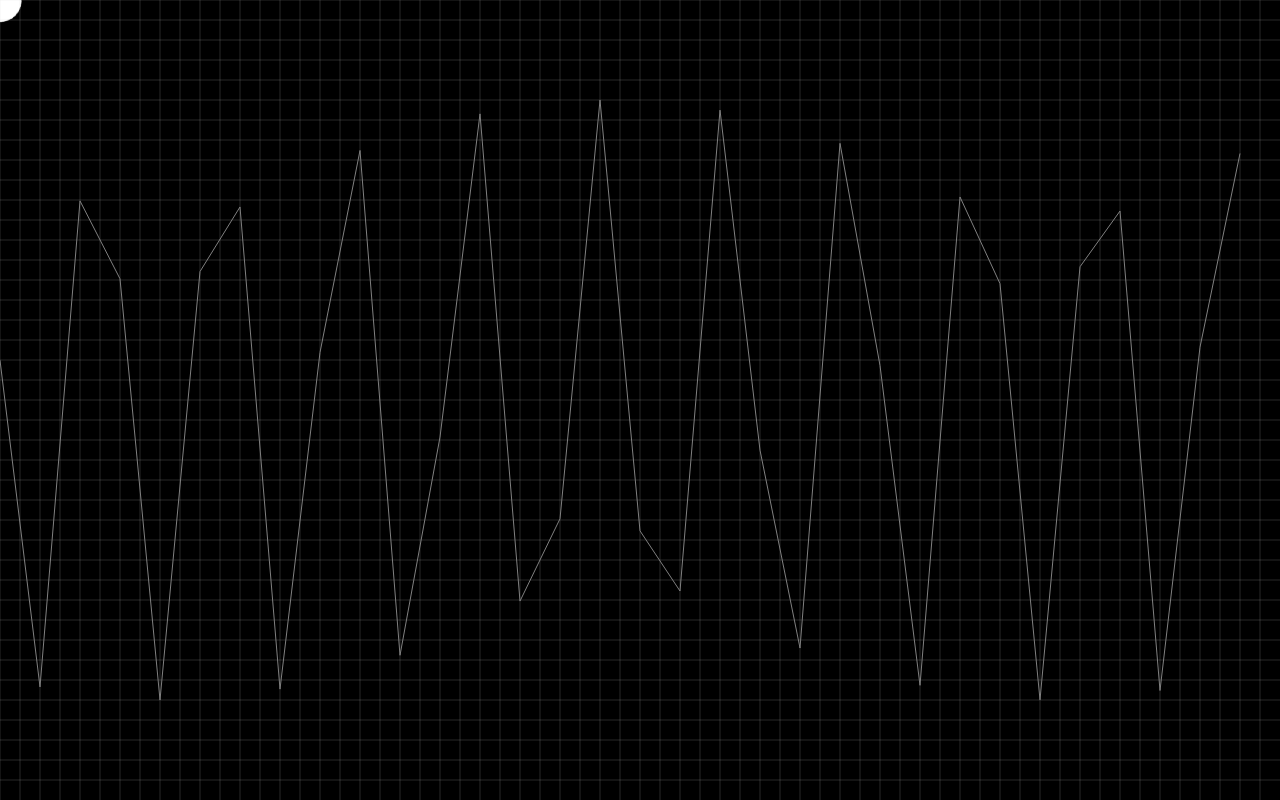
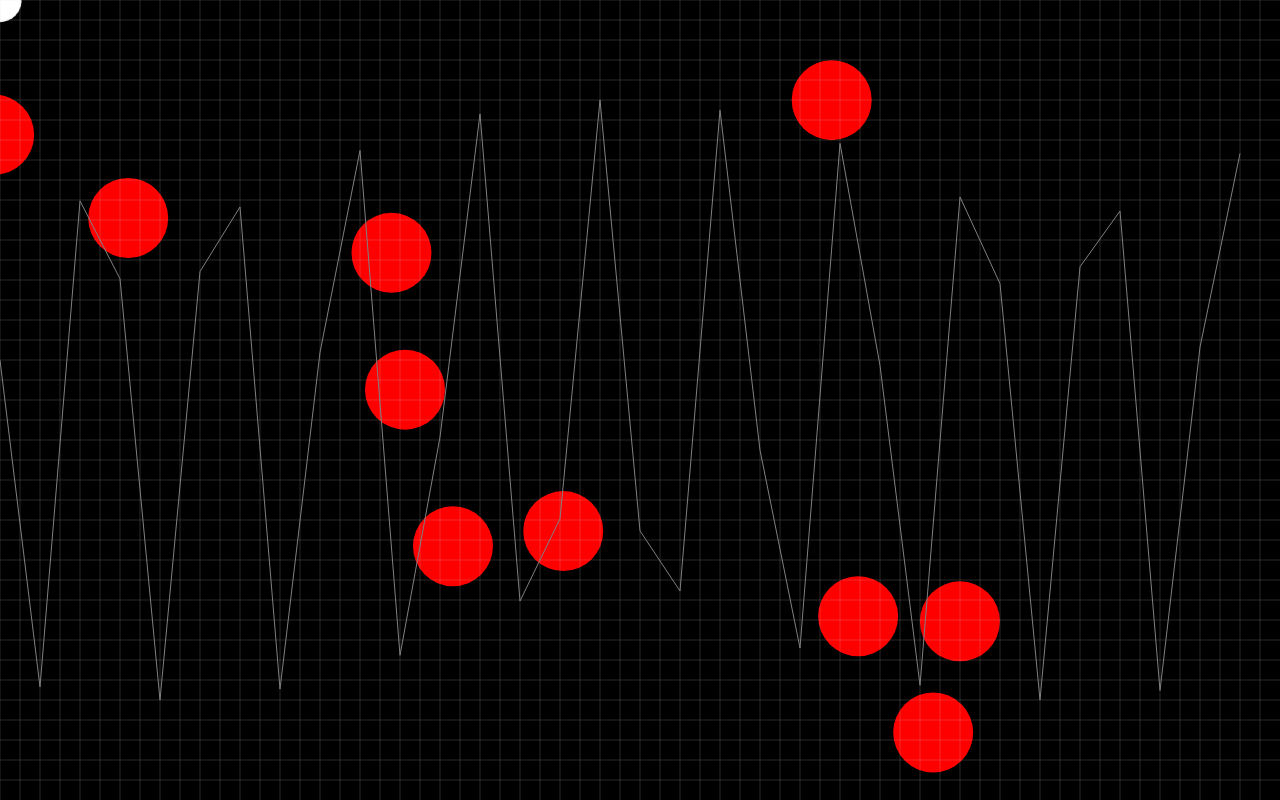
Before and after one commit to 72sevenzy2/ethereal.js, a website: page entry/test.html in a window 1280 px wide. Drawn offline with Linux system fonts and the light colour scheme.

Commit message:
Added 2d collisions: fixing circles getting stuck inside walls

```diff
--- a/entry/test.html
+++ b/entry/test.html
@@ -32,16 +32,17 @@
     import { cursorParticles } from "../main/effects/cursorParticles.js";
     import { gridHover } from "../main/effects/gridHover.js";
     import { Particles } from "../main/effects/particle.js";
+    import { circle } from "../main/effects/circles.js";
 
     ethereal({
       element: "#canvas",
       effects: [
+        new circle({amount: 10, color: "black"}),
         hideCursor({ element: "#canvas", color: "white", strength: 0.4 }),
-        new Particles({amount: 1000}),
         hideCursor({}),
-        cursorParticles({speed: 10, amount: 100, minRadius: 10, maxRadius: 20}),
+        cursorParticles({ speed: 10, amount: 100, minRadius: 10, maxRadius: 20 }),
         gridHover({ spacing: 20, growSpeed: 20, growAmount: 10, fadeSpeed: 0.02 }),
-        wave({ waveLength: 0.05,  intensity: 15, curvature: 40})
+        wave({ waveLength: 0.05, intensity: 15, curvature: 40 })
       ]
     });
   </script>
--- a/main/effects/circles.js
+++ b/main/effects/circles.js
@@ -1,12 +1,64 @@
 export class circle {
-    constructor({ radius = 40, positionX = 12, positionY = 72, velocityX = 10, velocityY = 10 }) {
+    constructor({ amount = 10, radius = 40, positionX = 70, positionY = 72, velocityX = 10, velocityY = 10 } = {}) {
+        this.circles = [];
         this.radius = radius;
         this.positionX = positionX;
         this.velocityX = velocityX;
+        this.amount = amount;
         this.velocityY = velocityY;
         this.positionY = positionY;
+        let circleObj;
+        for (let i = 0; i < this.amount; i++) {
+            circleObj = {
+                positionX: this.positionX + Math.random() * 100,
+                positionY: this.positionY + Math.random() * 100,
+                velocityX: this.velocityX,
+                velocityY: this.velocityY
+            };
+            this.circles.push(circleObj);
+        }
     }
     update(ctx, state) {
+        for (const c of this.circles) {
+            if (c.positionX + this.radius > state.width || c.positionX - this.radius < 0) {
+                c.velocityX *= -1;
+            }
+            if (c.positionY + this.radius > state.height || c.positionY - this.radius < 0) {
+                c.velocityY *= -1;
+            }
+            c.positionX += c.velocityX;
+            c.positionY += c.velocityY;
+        }
+        // collision detection
+        for (let i = 0; i < this.circles.length; i++) {
+            for (let j = i + 1; j < this.circles.length; j++) {
+                const c1 = this.circles[i];
+                const c2 = this.circles[j];
+                const dx = c2.positionX - c1.positionX;
+                const dy = c2.positionY - c1.positionY;
+                const distance = Math.hypot(dx, dy);
+                if (distance < this.radius * 2) {
+                    // bounce
+                    c1.velocityX *= -1;
+                    c1.velocityY *= -1;
+                    c2.velocityX *= -1;
+                    c2.velocityY *= -1;
+                    const overlap = (this.radius * 2 - distance) / 2;
+                    const angle = Math.atan2(dy, dx);
+                    c1.positionX -= Math.cos(angle) * overlap;
+                    c1.positionY -= Math.sin(angle) * overlap;
+                    c2.positionX -= Math.cos(angle) * overlap;
+                    c2.positionY -= Math.cos(angle) * overlap;
+                }
+            }
+        }
+        for (const c of this.circles) {
+            ctx.beginPath();
+            ctx.arc(c.positionX, c.positionY, this.radius, 0, Math.PI * 2, false);
+            ctx.fillStyle = "red";
+            ctx.fill();
+            ctx.closePath();
+        }
     }
 }
 //# sourceMappingURL=circles.js.map
--- a/main/main.js
+++ b/main/main.js
@@ -1,4 +1,9 @@
 import { Engine } from "./core/engine.js";
+/**
+ * @param - Hello user, just wanted to make sure aware of the following:
+ *
+ * @param The (effect) effect and the (particle) effect will overlap eacheother, so please make sure to choose ONE.
+ */
 export function ethereal({ element, effects }) {
     const canvas = document.querySelector(element);
     if (!canvas)
--- a/src/main.ts
+++ b/src/main.ts
@@ -1,4 +1,10 @@
 import { Engine } from "./core/engine";
+
+/**
+ * @param - Hello user, just wanted to make sure aware of the following:
+ *
+ * @param The (effect) effect and the (particle) effect will overlap eacheother, so please make sure to choose ONE.
+ */
 
 export function ethereal({ element, effects }: { element: string, effects: any[] }) {
     const canvas = document.querySelector<HTMLCanvasElement>(element);
```
Also changed, not shown: src/effects/circles.ts (+42 -16 lines), src/effects/utils/2dcollisions.ts (added, +51 -0 lines), 2 other files.
